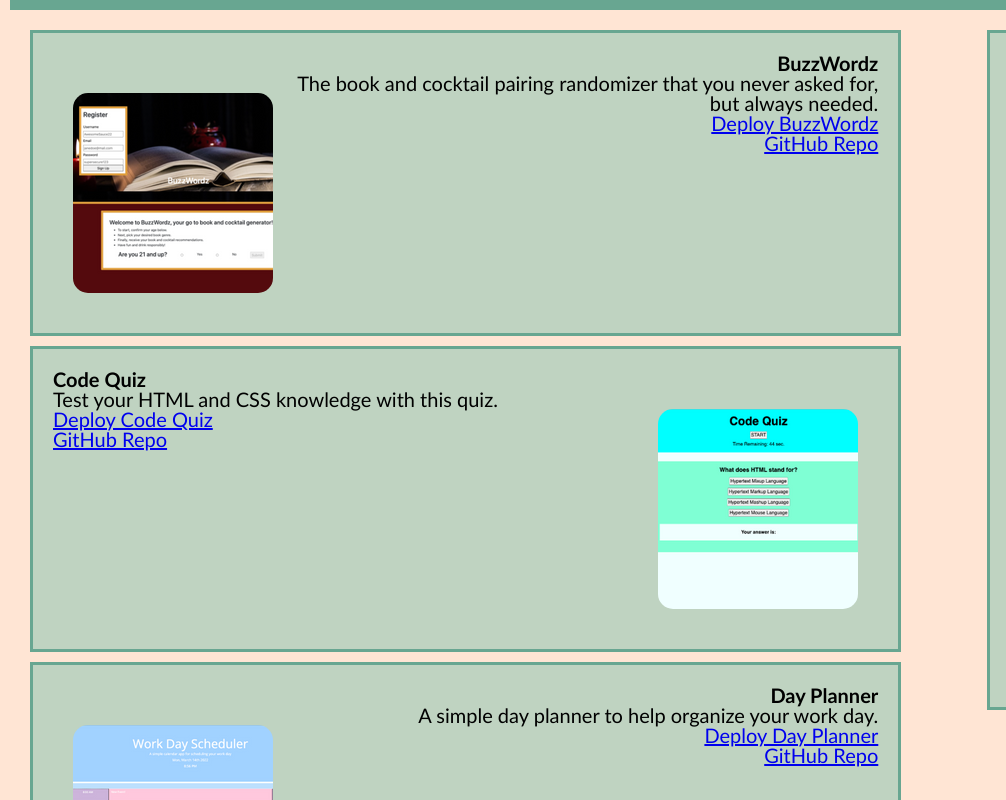
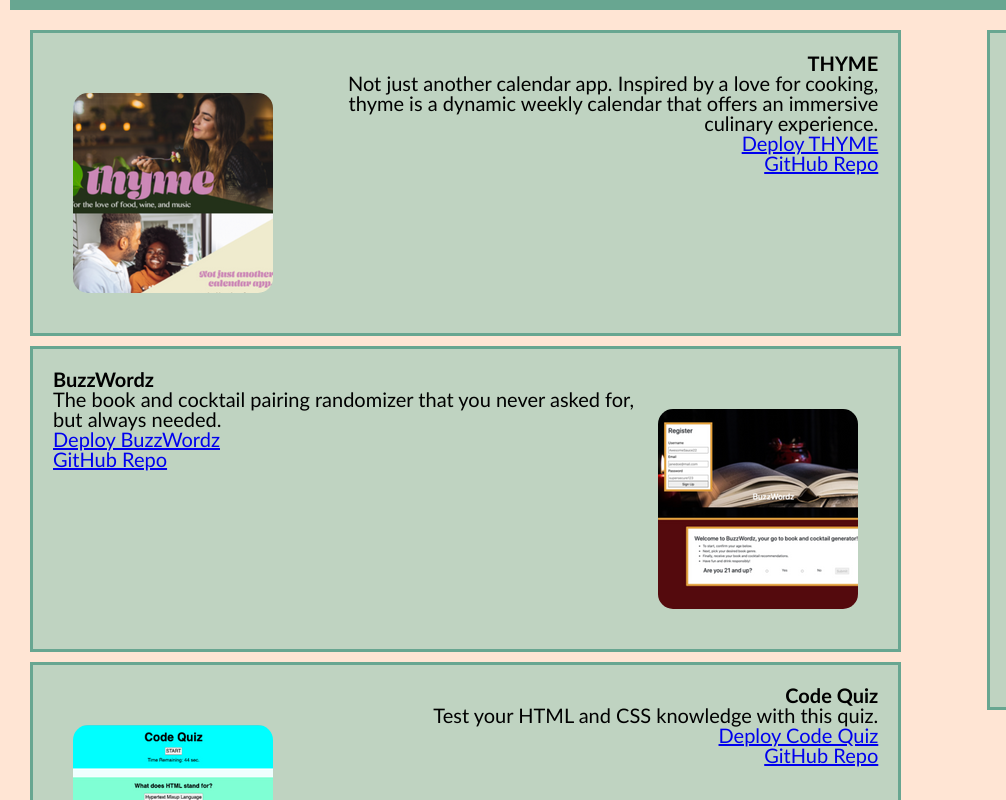
Before and after one commit to caitlinscodes/updated_portfolio, a plain HTML site: page index.html in a window 1280 px wide. Shown: the part 240-1040 px from the top of the page, 0-1006 px from the left. Drawn offline with Linux system fonts and the light colour scheme; files that its build step writes are made by us from their sources.

Commit message:
updated sample work.

```diff
--- a/index.html
+++ b/index.html
@@ -31,6 +31,19 @@
     <div class="flex-container">
       <main>
         <section id="design" class="design">
+          <h2>THYME</h2>
+            <img src="./assets/images/thyme_200px.png" alt="thyme webpage"/>
+              <p>
+                Not just another calendar app. Inspired by a love for cooking, thyme is a dynamic weekly calendar that offers an immersive culinary experience.
+              </p>
+              <p>
+                <a href="https://thyme-calendar.herokuapp.com/">Deploy THYME</a>
+              </p>
+              <p>
+                <a href="https://github.com/wulfsounds/g2p-thyme">GitHub Repo</a>
+              </p>
+        </section>
+        <section id="front-end" class="front-end">
           <h2>BuzzWordz</h2>
             <img src="./assets/images/BuzzWordz_200px.png" alt="buzzwordz webpage"/>
               <p>
@@ -43,7 +56,7 @@
                 <a href="https://github.com/caitlinscodes/group_project_one">GitHub Repo</a>
               </p>
         </section>
-        <section id="front-end" class="front-end">
+        <section id="back-end" class="back-end">
           <h2>Code Quiz</h2>
             <img src="./assets/images/code_quiz_200px.png" alt="code quiz snapshot"/>
               <p>
@@ -54,19 +67,6 @@
               </p>
               <p>
                 <a href="https://github.com/caitlinscodes/code_quiz">GitHub Repo</a>
-              </p>
-        </section>
-        <section id="back-end" class="back-end">
-          <h2>Day Planner</h2>
-            <img src="./assets/images/planner_200px.png" alt="day planner snapshot"/>
-              <p>
-               A simple day planner to help organize your work day.
-              </p>
-              <p>
-                <a href="https://caitlinscodes.github.io/day_planner/">Deploy Day Planner</a>
-              </p>
-              <p>
-                <a href="https://github.com/caitlinscodes/day_planner">GitHub Repo</a>
               </p>
         </section>
       </main>
```
Also changed, not shown: assets/images/thyme_200px.png (added).
